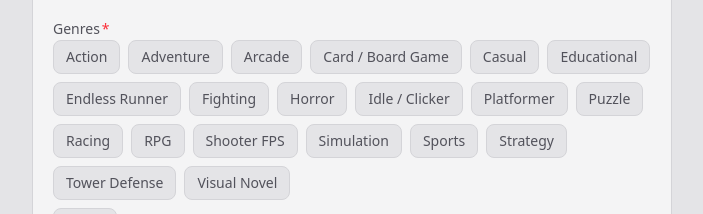
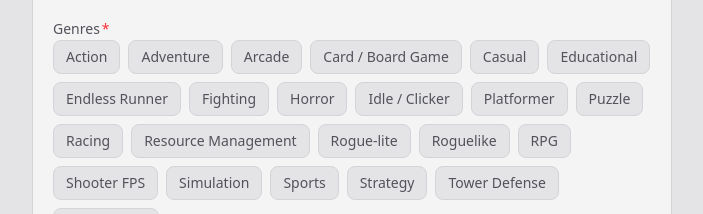
Before and after one commit to ArabicGamesDirectory/arabic-games-directory, a Next.js app: page /en/submit in a window 1280 px wide. Shown: the part 1080-1294 px from the top of the page, without its empty margins (288-991 px from the left). Built offline with nearby package versions, Linux system fonts and the light colour scheme; no server answers; the database is empty.

Commit message:
updated genres options & game engines

```diff
--- a/messages/ar.json
+++ b/messages/ar.json
@@ -168,7 +168,10 @@
     "strategy": "إستراتيجية",
     "towerDefense": "الدفاع عن البرج",
     "visualNovel": "رواية مرئية",
-    "other": "أخرى"
+    "other": "أخرى",
+    "resourceManagement": "إدارة الموارد",
+    "rogueLite": "روغ-لايت",
+    "roguelike": "روغ-لايك"
   },
   "admin": {
     "loginTitle": "تسجيل الدخول للإدارة",
--- a/messages/en.json
+++ b/messages/en.json
@@ -168,7 +168,10 @@
     "strategy": "Strategy",
     "towerDefense": "Tower Defense",
     "visualNovel": "Visual Novel",
-    "other": "Other"
+    "other": "Other",
+    "resourceManagement": "Resource Management",
+    "rogueLite": "Rogue-lite",
+    "roguelike": "Roguelike"
   },
   "admin": {
     "loginTitle": "Admin login",
--- a/src/components/SubmitForm.tsx
+++ b/src/components/SubmitForm.tsx
@@ -44,8 +44,9 @@ const PLATFORM_OPTIONS = [
 const GENRE_BASE_VALUES = [
   "Action", "Adventure", "Arcade", "Card / Board Game", "Casual",
   "Educational", "Endless Runner", "Fighting", "Horror", "Idle / Clicker",
-  "Platformer", "Puzzle", "Racing", "RPG", "Shooter FPS",
-  "Simulation", "Sports", "Strategy", "Tower Defense", "Visual Novel",
+  "Platformer", "Puzzle", "Racing", "Resource Management", "Rogue-lite",
+  "Roguelike", "RPG", "Shooter FPS", "Simulation", "Sports",
+  "Strategy", "Tower Defense", "Visual Novel",
 ];
 
 const ENGINE_OPTIONS = [
@@ -53,9 +54,11 @@ const ENGINE_OPTIONS = [
   "Unreal Engine",
   "Godot",
   "GameMaker",
+  "GameSalad",
+  "Construct",
   "Cocos2d",
-  "LibGDX",
   "Custom Engine",
+  "Others",
 ];
 
 const STORE_FIELDS = [
@@ -222,6 +225,9 @@ export function SubmitForm({ initialData, backHref = "/" }: SubmitFormProps) {
       { value: "Platformer", key: "platformer" },
       { value: "Puzzle", key: "puzzle" },
       { value: "Racing", key: "racing" },
+      { value: "Resource Management", key: "resourceManagement" },
+      { value: "Rogue-lite", key: "rogueLite" },
+      { value: "Roguelike", key: "roguelike" },
       { value: "RPG", key: "rpg" },
       { value: "Shooter FPS", key: "shooterFPS" },
       { value: "Simulation", key: "simulation" },
```
Also changed, not shown: 1 other file (tests, documents, lock files or other folders).
